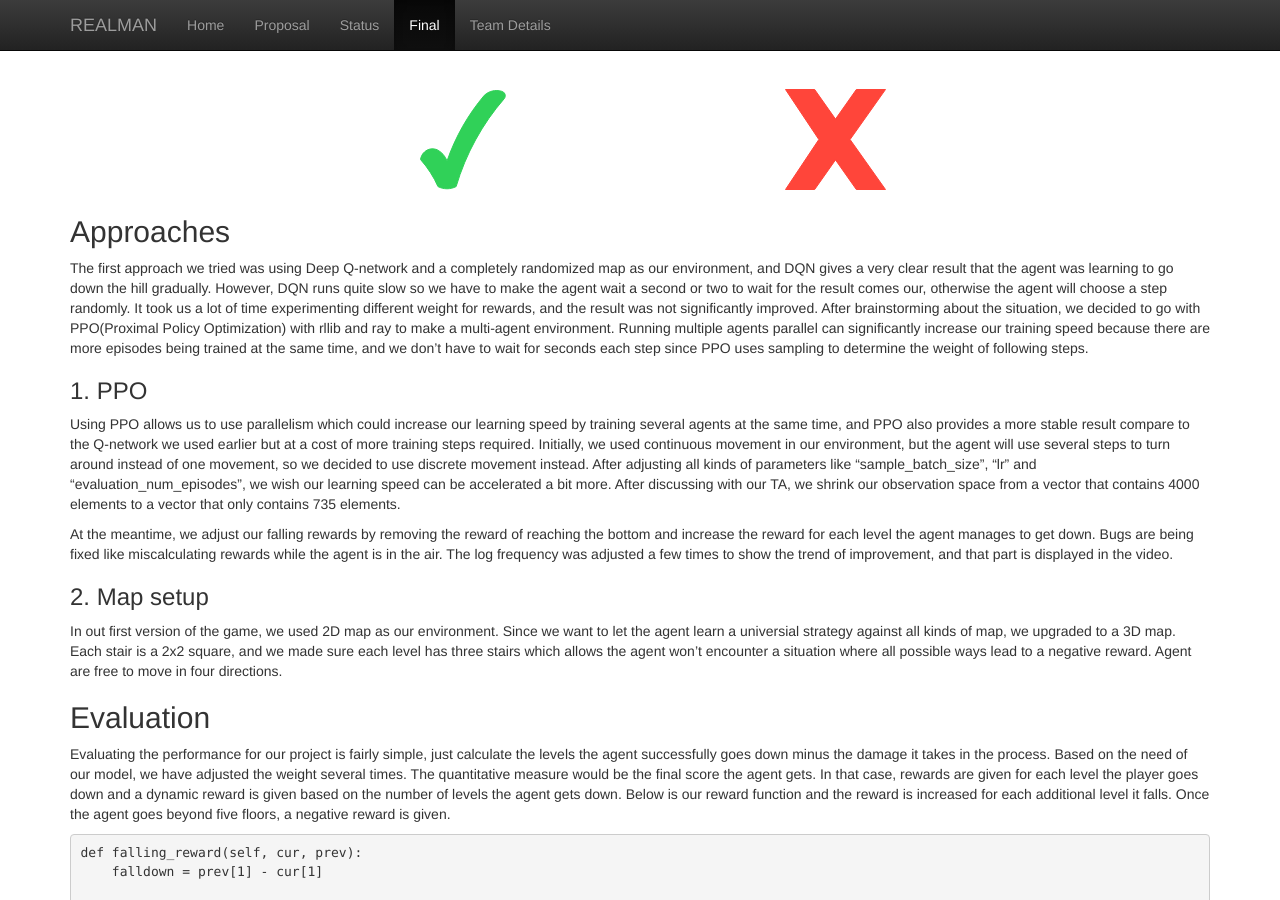
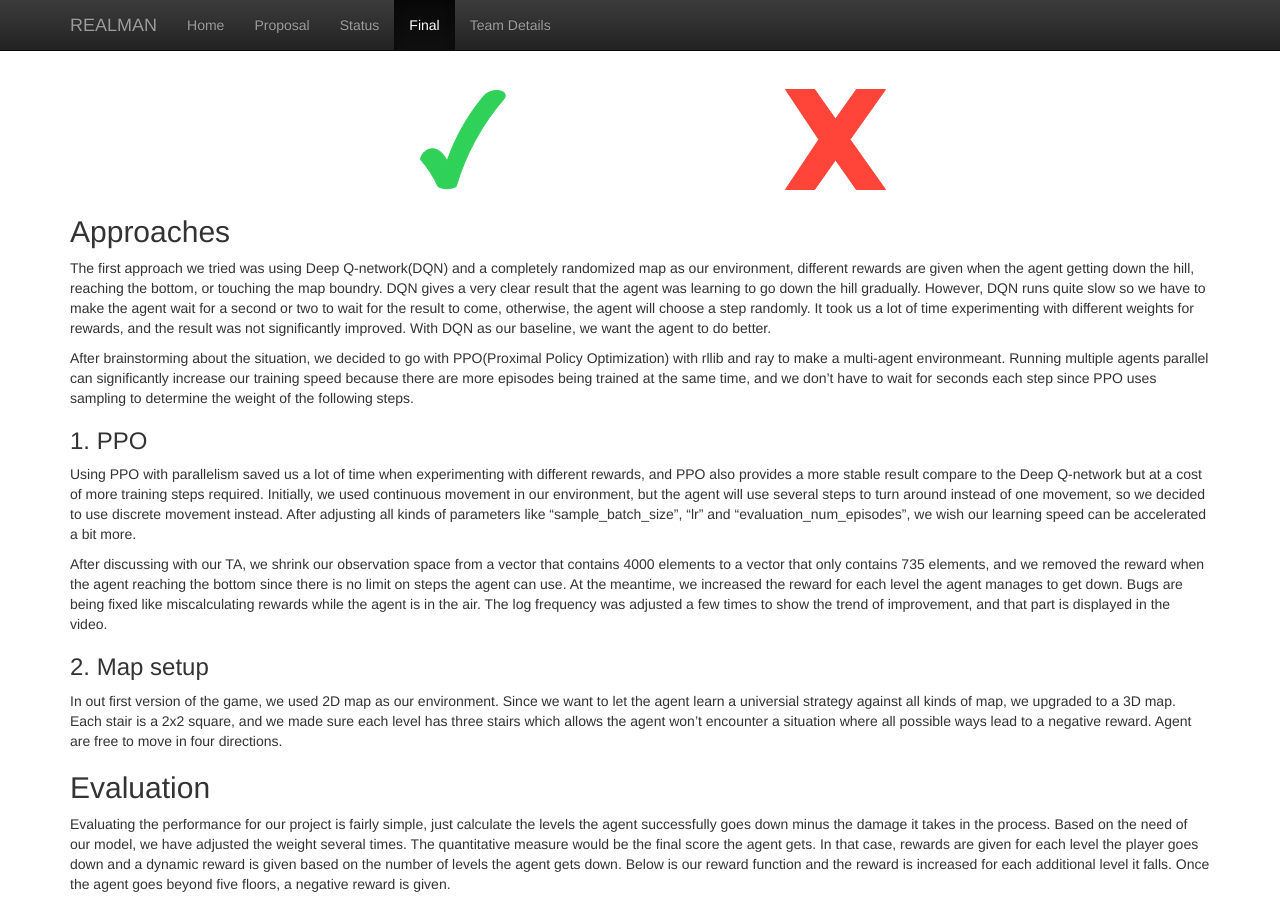
Before and after one commit to JackZhaoYK/REALMAN, a Jekyll site: the page built from docs/final.md, in a window 1280 px wide and 900 px high, scrolled down 1340 px. Built offline with Jekyll 4.4.1, drawn with Linux system fonts in a browser that asks for light colours.

Commit message:
update report

```diff
--- a/docs/final.md
+++ b/docs/final.md
@@ -20,14 +20,16 @@ Since the agent needs to maximize the reward which is also means to minimize the
 
 ## Approaches
 
-The first approach we tried was using Deep Q-network and a completely randomized map as our environment, and DQN gives a very clear result that the agent was learning to go down the hill gradually. However, DQN runs quite slow so we have to make the agent wait a second or two to wait for the result comes our, otherwise the agent will choose a step randomly. It took us a lot of time experimenting different weight for rewards, and the result was not significantly improved. After brainstorming about the situation, we decided to go with PPO(Proximal Policy Optimization) with rllib and ray to make a multi-agent environment. Running multiple agents parallel can significantly increase our training speed because there are more episodes being trained at the same time, and we don't have to wait for seconds each step since PPO uses sampling to determine the weight of following steps.
+The first approach we tried was using Deep Q-network(DQN) and a completely randomized map as our environment, different rewards are given when the agent getting down the hill, reaching the bottom, or touching the map boundry. DQN gives a very clear result that the agent was learning to go down the hill gradually. However, DQN runs quite slow so we have to make the agent wait for a second or two to wait for the result to come, otherwise, the agent will choose a step randomly. It took us a lot of time experimenting with different weights for rewards, and the result was not significantly improved. With DQN as our baseline, we want the agent to do better.
+
+After brainstorming about the situation, we decided to go with PPO(Proximal Policy Optimization) with rllib and ray to make a multi-agent environmeant. Running multiple agents parallel can significantly increase our training speed because there are more episodes being trained at the same time, and we don’t have to wait for seconds each step since PPO uses sampling to determine the weight of the following steps.
 
 
 ### 1. PPO
 
-Using PPO allows us to use parallelism which could increase our learning speed by training several agents at the same time, and PPO also provides a more stable result compare to the Q-network we used earlier but at a cost of more training steps required. Initially, we used continuous movement in our environment, but the agent will use several steps to turn around instead of one movement, so we decided to use discrete movement instead. After adjusting all kinds of parameters like "sample_batch_size", "lr" and "evaluation_num_episodes", we wish our learning speed can be accelerated a bit more. After discussing with our TA, we shrink our observation space from a vector that contains 4000 elements to a vector that only contains 735 elements.
+Using PPO with parallelism saved us a lot of time when experimenting with different rewards, and PPO also provides a more stable result compare to the Deep Q-network but at a cost of more training steps required. Initially, we used continuous movement in our environment, but the agent will use several steps to turn around instead of one movement, so we decided to use discrete movement instead. After adjusting all kinds of parameters like "sample_batch_size", "lr" and "evaluation_num_episodes", we wish our learning speed can be accelerated a bit more.
 
-At the meantime, we adjust our falling rewards by removing the reward of reaching the bottom and increase the reward for each level the agent manages to get down. Bugs are being fixed like miscalculating rewards while the agent is in the air. The log frequency was adjusted a few times to show the trend of improvement, and that part is displayed in the video.
+After discussing with our TA, we shrink our observation space from a vector that contains 4000 elements to a vector that only contains 735 elements, and we removed the reward when the agent reaching the bottom since there is no limit on steps the agent can use. At the meantime, we increased the reward for each level the agent manages to get down. Bugs are being fixed like miscalculating rewards while the agent is in the air. The log frequency was adjusted a few times to show the trend of improvement, and that part is displayed in the video.
 
 ### 2. Map setup
 
```
